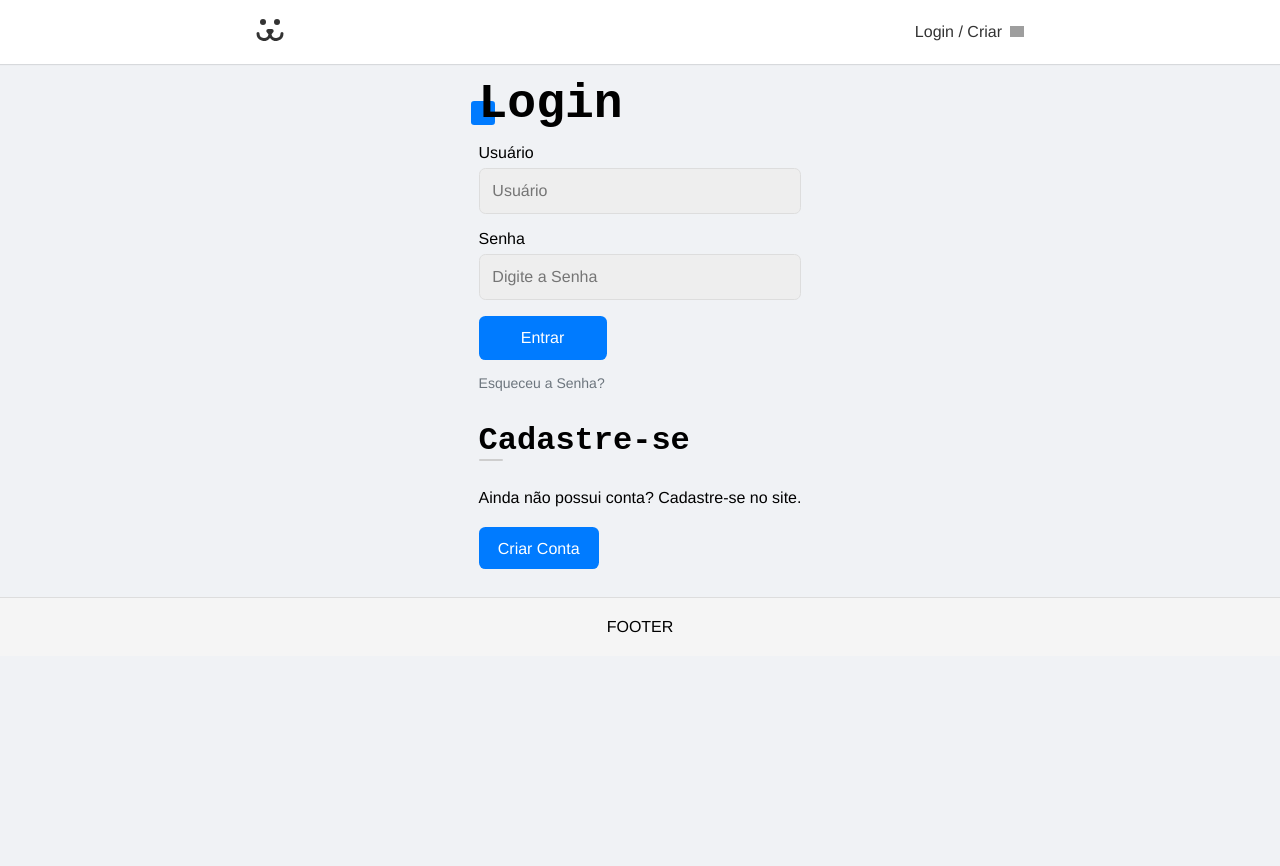
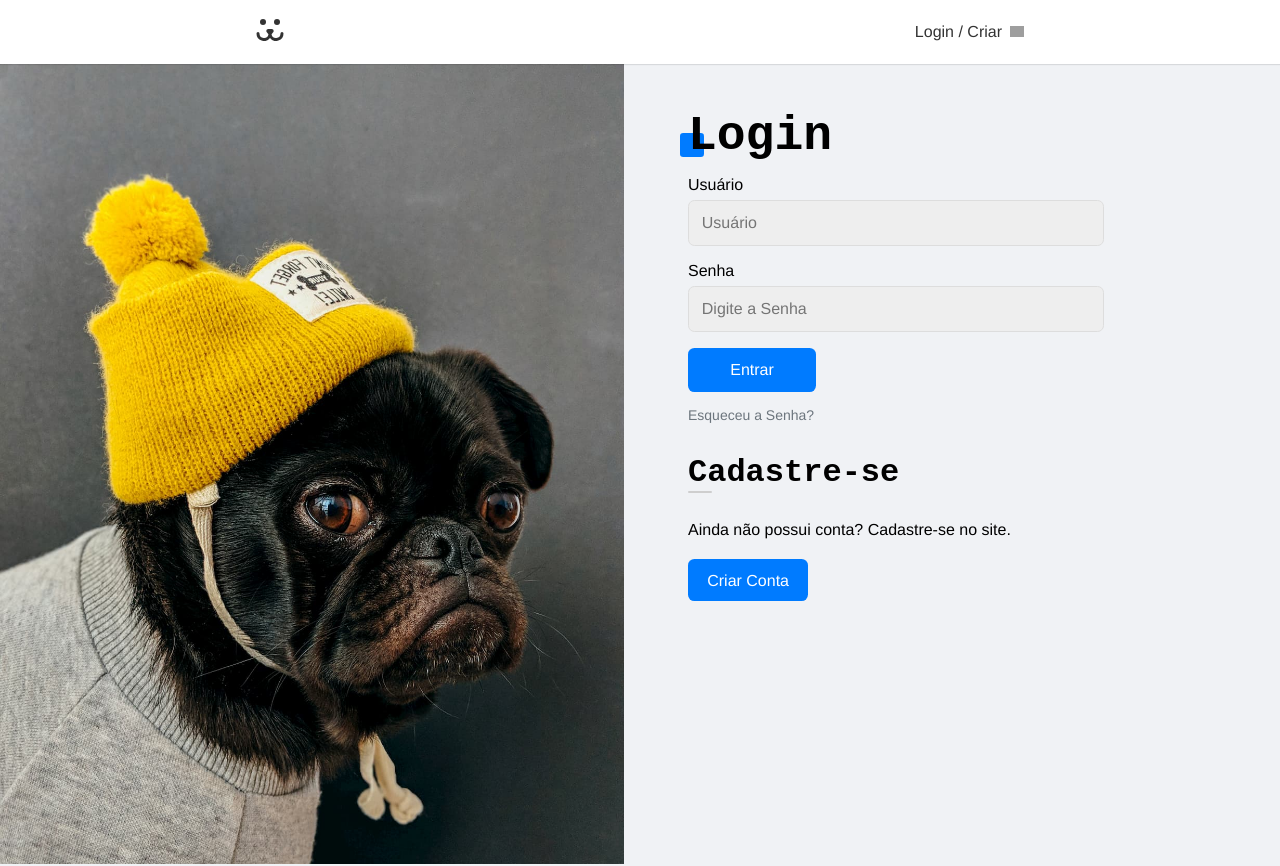
Before and after one commit to Lucasgarcc/dog-social, a React (Vite) app: page /login in a window 1280 px wide. Shown: the top 866 px of the page. Before the commit the page ends 800 px from the top, so only its background shows below. Built offline with nearby package versions, Linux system fonts and the light colour scheme; grey boxes are pictures that could not be loaded.

Commit message:
style: :art: adiciona imagem no `Login`, melhora a UI/UX

```diff
--- a/src/pages/Login/Login.jsx
+++ b/src/pages/Login/Login.jsx
@@ -17,7 +17,8 @@ const Login = () => {
 	if (login) return <Navigate to='/account' />;
 
 	return (
-		<div className={styles.login}>
+		<section className={styles.loginContainer} >
+			<div className={styles.forms}>
 				<Routes>
 					<Route
 						path="/"
@@ -37,6 +38,8 @@ const Login = () => {
 					/>
 				</Routes>
 			</div>
+		</section>
+
 	)
 }
 
--- a/src/pages/Login/Login.module.css
+++ b/src/pages/Login/Login.module.css
@@ -1,6 +1,25 @@
-.login {
-    display: flex;
-    flex-direction: column;
-    align-items: center;
-    gap: 1rem;
+.loginContainer {
+    display: grid;
+    grid-template-columns: 1fr 1fr;
+    justify-content: center;
+    min-height: 100vh;
+    gap: 2rem;
 }
+
+.loginContainer::before {
+    display: block;
+    content: '';
+    background: url('../../../src/assets/img/login.jpg') no-repeat center center;
+    background-size: cover;
+}
+
+.forms  {
+    max-width: 30rem;
+    padding: 2rem;
+}
+
+@media screen and (max-width: 40rem) {
+    .loginContainer {
+        grid-template-columns: 1fr;
+    }
+}
```
Lines whose indentation alone changed are shown as unchanged.
